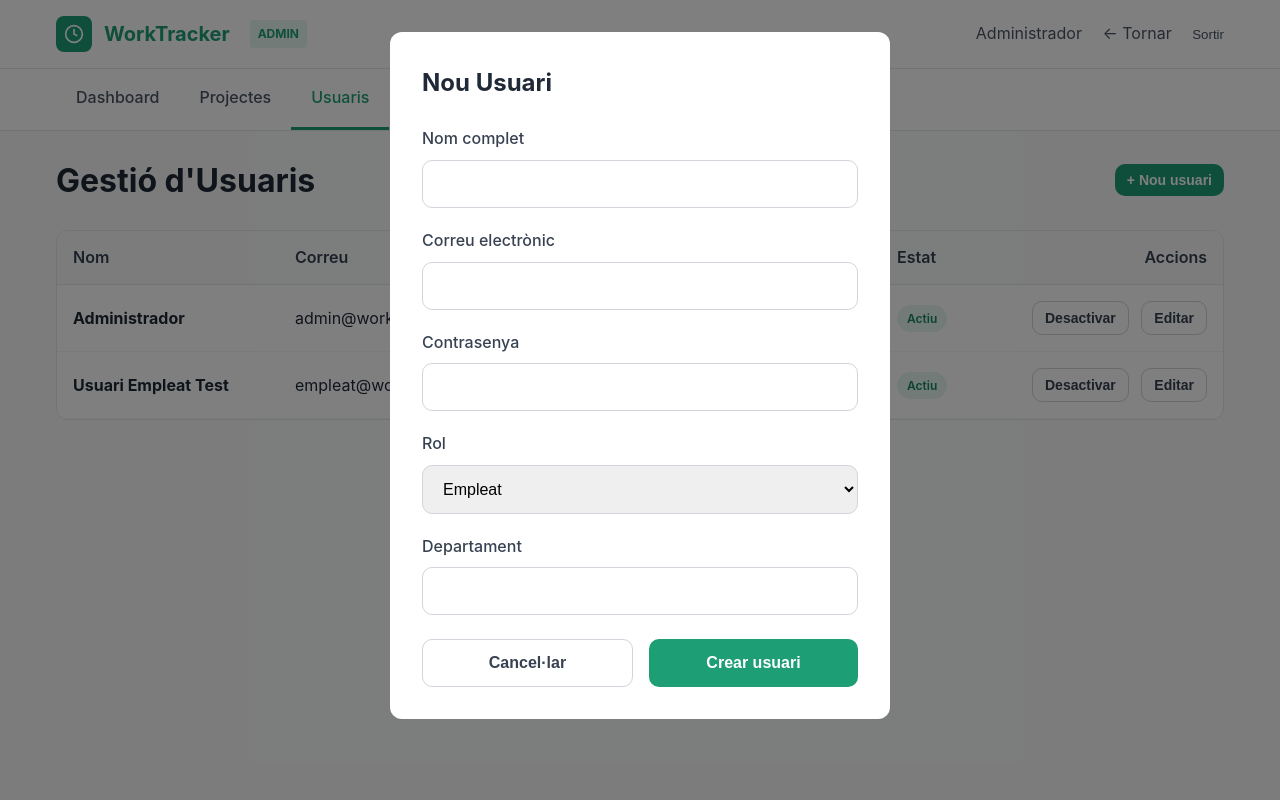
After one commit to EspinozaRoldan-Sebastian/0376-RA6PR1-EspinozaSebastian, a PHP site: page /worktracker/public/admin/users.php in a window 1280 px wide, after a click on "+ Nou usuari". The commit adds this page. Run offline with PHP 8.4, Linux system fonts and the light colour scheme; a user stored in the database is signed in; data comes from the database, SQL or seed files in the repository; both versions use the stored data as it was after the commit.

Commit message:
Iteración 2: Panel de admin  + CRUD  de projectos y usuarios

```diff
--- a/assets/css/style.css
+++ b/assets/css/style.css
@@ -202,6 +202,127 @@ body {
 .mb-3 { margin-bottom: 1.5rem; }
 .mt-3 { margin-top: 1.5rem; }
 
+/* Admin Panel */
+.admin-nav {
+    background: var(--white);
+    border-bottom: 1px solid var(--gray-200);
+    padding: 0;
+    overflow-x: auto;
+}
+
+.admin-nav ul {
+    display: flex;
+    list-style: none;
+    gap: 0;
+}
+
+.admin-nav a {
+    display: block;
+    padding: 1rem 1.25rem;
+    color: var(--gray-600);
+    text-decoration: none;
+    font-weight: 500;
+    border-bottom: 3px solid transparent;
+    transition: all 0.2s;
+    white-space: nowrap;
+}
+
+.admin-nav a.active {
+    color: var(--primary);
+    border-bottom-color: var(--primary);
+}
+
+.admin-nav a:hover {
+    color: var(--primary);
+    background: var(--gray-50);
+}
+
+/* Taules */
+.table-wrapper {
+    overflow-x: auto;
+    border-radius: 12px;
+    border: 1px solid var(--gray-200);
+    background: white;
+}
+
+.table {
+    width: 100%;
+    border-collapse: collapse;
+}
+
+.table th {
+    background: var(--gray-50);
+    padding: 0.875rem 1rem;
+    text-align: left;
+    font-weight: 600;
+    color: var(--gray-700);
+    border-bottom: 1px solid var(--gray-200);
+}
+
+.table td {
+    padding: 1rem;
+    border-bottom: 1px solid var(--gray-100);
+}
+
+.table tr:hover {
+    background: var(--gray-50);
+}
+
+/* Stats Cards */
+.stats-grid {
+    display: grid;
+    grid-template-columns: repeat(auto-fit, minmax(200px, 1fr));
+    gap: 1rem;
+    margin: 2rem 0;
+}
+
+.stat-card {
+    background: white;
+    padding: 1.5rem;
+    border-radius: 12px;
+    border-left: 4px solid var(--primary);
+}
+
+.stat-card .value {
+    font-size: 2rem;
+    font-weight: 700;
+    color: var(--primary);
+}
+
+.stat-card .label {
+    color: var(--gray-600);
+    font-weight: 500;
+}
+
+/* Botons petits */
+.btn-sm {
+    padding: 0.5rem 0.75rem;
+    font-size: 0.875rem;
+    width: auto;
+}
+
+.btn-outline {
+    background: white;
+    border: 1px solid var(--gray-300);
+    color: var(--gray-700);
+}
+
+.btn-outline:hover {
+    border-color: var(--primary);
+    color: var(--primary);
+}
+
+.badge {
+    display: inline-block;
+    padding: 0.25rem 0.625rem;
+    border-radius: 50px;
+    font-size: 0.75rem;
+    font-weight: 600;
+}
+
+.badge-active { background: var(--primary-light); color: var(--primary-dark); }
+.badge-inactive { background: var(--gray-100); color: var(--gray-600); }
+
 /* Responsive Desktop */
 @media (min-width: 768px) {
     .btn-clock {
--- /dev/null
+++ b/public/admin/header.php
@@ -0,0 +1,53 @@
+<?php
+if (session_status() === PHP_SESSION_NONE) {
+    require_once __DIR__ . '/../../config/auth.php';
+    requireAuth(ROLE_ADMIN);
+}
+
+$currentPage = basename($_SERVER['PHP_SELF']);
+?>
+<!DOCTYPE html>
+<html lang="ca">
+<head>
+    <meta charset="UTF-8">
+    <meta name="viewport" content="width=device-width, initial-scale=1.0">
+    <title>Admin - WorkTracker</title>
+    <link rel="stylesheet" href="../../assets/css/style.css">
+</head>
+<body>
+    <header class="header">
+        <div class="container">
+            <div class="header-inner">
+                <a href="index.php" class="logo">
+                    <div class="logo-icon">
+                        <svg xmlns="http://www.w3.org/2000/svg" width="20" height="20" fill="none" viewBox="0 0 24 24" stroke="currentColor" stroke-width="2">
+                            <circle cx="12" cy="12" r="10" />
+                            <path d="M12 6v6l4 2" />
+                        </svg>
+                    </div>
+                    WorkTracker <span style="font-size: 0.75rem; background: var(--primary-light); color: var(--primary); padding: 0.25rem 0.5rem; border-radius: 4px; margin-left: 0.5rem;">ADMIN</span>
+                </a>
+
+                <div>
+                    <span style="margin-right: 1rem; color: var(--gray-600);"><?php echo htmlspecialchars(currentUser()['name']) ?></span>
+                    <a href="../dashboard.php" style="color: var(--gray-600); margin-right: 1rem; text-decoration: none;">← Tornar</a>
+                    <form method="POST" style="display: inline;">
+                        <button type="submit" name="logout" style="background: none; border: none; color: var(--gray-600); cursor: pointer; font-weight: 500;">
+                            Sortir
+                        </button>
+                    </form>
+                </div>
+            </div>
+        </div>
+    </header>
+
+    <nav class="admin-nav">
+        <div class="container">
+            <ul>
+                <li><a href="index.php" <?php echo $currentPage == 'index.php' ? 'class="active"' : '' ?>>Dashboard</a></li>
+                <li><a href="projects.php" <?php echo $currentPage == 'projects.php' ? 'class="active"' : '' ?>>Projectes</a></li>
+                <li><a href="users.php" <?php echo $currentPage == 'users.php' ? 'class="active"' : '' ?>>Usuaris</a></li>
+                <li><a href="reports.php" <?php echo $currentPage == 'reports.php' ? 'class="active"' : '' ?>>Reports</a></li>
+            </ul>
+        </div>
+    </nav>
--- /dev/null
+++ b/public/admin/users.php
@@ -0,0 +1,133 @@
+<?php
+require_once __DIR__ . '/../../config/auth.php';
+requireAuth(ROLE_ADMIN);
+
+$roles = [
+    1 => 'Administrador',
+    2 => 'Manager',
+    3 => 'Empleat'
+];
+
+// Accions
+if ($_SERVER['REQUEST_METHOD'] === 'POST') {
+    // Crear usuari
+    if (isset($_POST['create'])) {
+        $password = password_hash($_POST['password'], PASSWORD_DEFAULT);
+        $stmt = db()->prepare("INSERT INTO users (name, email, password, role, department) VALUES (?, ?, ?, ?, ?)");
+        $stmt->execute([
+            trim($_POST['name']),
+            trim($_POST['email']),
+            $password,
+            intval($_POST['role']),
+            trim($_POST['department'])
+        ]);
+        header("Location: users.php?success=1");
+        exit;
+    }
+
+    // Canviar estat activar/desactivar
+    if (isset($_POST['toggle'])) {
+        $stmt = db()->prepare("UPDATE users SET is_active = NOT is_active WHERE id = ?");
+        $stmt->execute([$_POST['id']]);
+        header("Location: users.php");
+        exit;
+    }
+}
+
+// Obtenir tots els usuaris
+$users = db()->query("SELECT id, name, email, role, department, is_active, last_login FROM users ORDER BY name")->fetchAll();
+
+include __DIR__ . '/header.php';
+?>
+
+<div class="container mt-3">
+    <div style="display: flex; justify-content: space-between; align-items: center; margin-bottom: 1.5rem;">
+        <h1>Gestió d'Usuaris</h1>
+        <button onclick="document.getElementById('createModal').style.display='block'" class="btn btn-primary btn-sm">+ Nou usuari</button>
+    </div>
+
+    <?php if (isset($_GET['success'])): ?>
+    <div style="background: #dcfce7; color: #166534; padding: 0.875rem; border-radius: 8px; margin-bottom: 1rem;">
+        Usuari creat correctament
+    </div>
+    <?php endif; ?>
+
+    <div class="table-wrapper">
+        <table class="table">
+            <thead>
+                <tr>
+                    <th>Nom</th>
+                    <th>Correu</th>
+                    <th>Rol</th>
+                    <th>Departament</th>
+                    <th>Estat</th>
+                    <th style="text-align: right;">Accions</th>
+                </tr>
+            </thead>
+            <tbody>
+                <?php foreach ($users as $user): ?>
+                <tr>
+                    <td><strong><?php echo htmlspecialchars($user['name']) ?></strong></td>
+                    <td><?php echo htmlspecialchars($user['email']) ?></td>
+                    <td><?php echo $roles[$user['role']] ?></td>
+                    <td><?php echo htmlspecialchars($user['department'] ?: '-') ?></td>
+                    <td>
+                        <span class="badge <?php echo $user['is_active'] ? 'badge-active' : 'badge-inactive' ?>">
+                            <?php echo $user['is_active'] ? 'Actiu' : 'Desactivat' ?>
+                        </span>
+                    </td>
+                    <td style="text-align: right;">
+                        <form method="POST" style="display: inline;">
+                            <input type="hidden" name="id" value="<?php echo $user['id'] ?>">
+                            <button type="submit" name="toggle" class="btn btn-sm btn-outline">
+                                <?php echo $user['is_active'] ? 'Desactivar' : 'Activar' ?>
+                            </button>
+                        </form>
+                        <button class="btn btn-sm btn-outline" style="margin-left: 0.5rem;">Editar</button>
+                    </td>
+                </tr>
+                <?php endforeach; ?>
+            </tbody>
+        </table>
+    </div>
+
+    <!-- Modal Crear Usuari -->
+    <div id="createModal" style="display: none; position: fixed; top: 0; left: 0; width: 100%; height: 100%; background: rgba(0,0,0,0.5); z-index: 1000; padding: 2rem 1rem;">
+        <div style="max-width: 500px; margin: 0 auto; background: white; border-radius: 12px; padding: 2rem;">
+            <h2>Nou Usuari</h2>
+            <form method="POST" style="margin-top: 1.5rem;">
+                <div class="form-group">
+                    <label class="form-label">Nom complet</label>
+                    <input type="text" name="name" class="form-input" required>
+                </div>
+                <div class="form-group">
+                    <label class="form-label">Correu electrònic</label>
+                    <input type="email" name="email" class="form-input" required>
+                </div>
+                <div class="form-group">
+                    <label class="form-label">Contrasenya</label>
+                    <input type="password" name="password" class="form-input" required minlength="6">
+                </div>
+                <div class="form-group">
+                    <label class="form-label">Rol</label>
+                    <select name="role" class="form-input" required>
+                        <option value="3">Empleat</option>
+                        <option value="2">Manager</option>
+                        <option value="1">Administrador</option>
+                    </select>
+                </div>
+                <div class="form-group">
+                    <label class="form-label">Departament</label>
+                    <input type="text" name="department" class="form-input">
+                </div>
+                <div style="display: flex; gap: 1rem; margin-top: 1.5rem;">
+                    <button type="button" onclick="document.getElementById('createModal').style.display='none'" class="btn btn-outline" style="flex: 1;">Cancel·lar</button>
+                    <button type="submit" name="create" class="btn btn-primary" style="flex: 1;">Crear usuari</button>
+                </div>
+            </form>
+        </div>
+    </div>
+</div>
+
+</body>
+</html>
```
Also changed, not shown: database/setup.sql (+21 -0 lines), public/admin/index.php (added, +47 -0 lines), public/admin/projects.php (added, +117 -0 lines).
